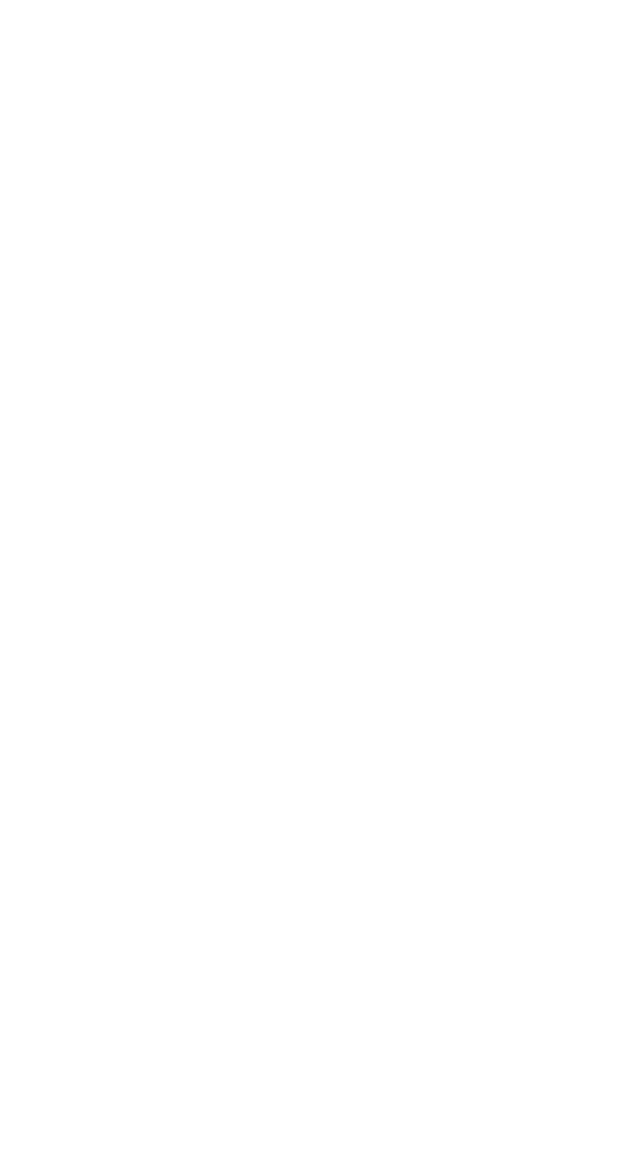
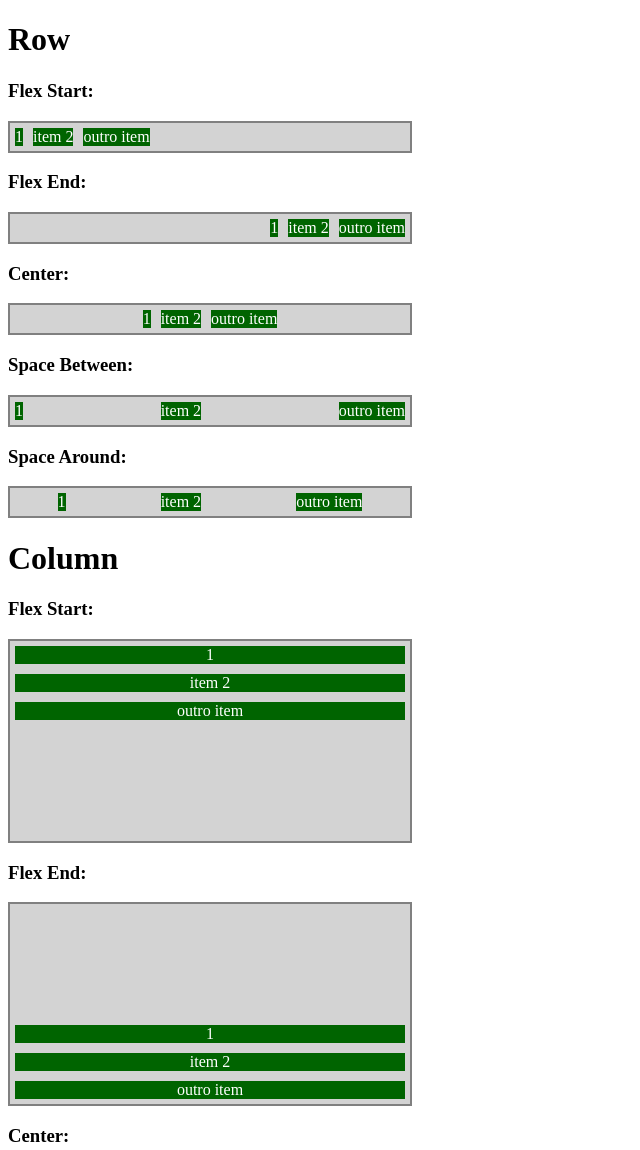
Before and after one commit to mariane-limoli/ImpulsoJavascript, a plain HTML site: page Justify Content/justify_content.html in a window 1280 px wide. Shown: the top 1150 px of the page, without its empty margins (0-640 px from the left). Before the commit the page ends 800 px from the top, so only its background shows below. Drawn offline with Linux system fonts and the light colour scheme.

Commit message:
justify content

```diff
--- a/Justify Content/justify_content.html
+++ b/Justify Content/justify_content.html
@@ -5,8 +5,116 @@
     <meta http-equiv="X-UA-Compatible" content="IE=edge">
     <meta name="viewport" content="width=device-width, initial-scale=1.0">
     <title>Introdução Justify Content</title>
+    <style>
+        .container{
+            background-color: lightgray;
+            max-width: 400px;
+            border: 2px solid gray;
+            margin: 0;
+            display: flex;
+        }
+
+        .item{
+            background-color: darkgreen;
+            margin: 5px;
+            text-align: center;
+            color: white;
+        }
+
+        .flex-start{
+            justify-content: flex-start;
+        }
+
+        .flex-end{
+            justify-content: flex-end;
+        }
+
+        .center{
+            justify-content: center;
+        }
+        .space-between{
+            justify-content: space-between;
+        }
+        .space-around{
+            justify-content: space-around;
+        }
+        .column{
+            flex-direction: column;
+            min-height: 200px;
+        }
+    </style>
 </head>
 <body>
+    <h1>Row</h1>
+    <h3>Flex Start:</h3>
+    <section class="container flex-start">
+        <div class="item">1</div>
+        <div class="item">item 2</div>
+        <div class="item">outro item</div>
+    </section>
 
+    <h3>Flex End:</h3>
+    <section class="container flex-end">
+        <div class="item">1</div>
+        <div class="item">item 2</div>
+        <div class="item">outro item</div>
+    </section>
+
+    <h3>Center:</h3>
+    <section class="container center">
+        <div class="item">1</div>
+        <div class="item">item 2</div>
+        <div class="item">outro item</div>
+    </section>
+
+    <h3>Space Between:</h3>
+    <section class="container space-between">
+        <div class="item">1</div>
+        <div class="item">item 2</div>
+        <div class="item">outro item</div>
+    </section>
+
+    <h3>Space Around:</h3>
+    <section class="container space-around">
+        <div class="item">1</div>
+        <div class="item">item 2</div>
+        <div class="item">outro item</div>
+    </section>
+
+    <h1>Column</h1>
+    <h3>Flex Start:</h3>
+    <section class="container flex-start column">
+        <div class="item">1</div>
+        <div class="item">item 2</div>
+        <div class="item">outro item</div>
+    </section>
+
+    <h3>Flex End:</h3>
+    <section class="container flex-end column">
+        <div class="item">1</div>
+        <div class="item">item 2</div>
+        <div class="item">outro item</div>
+    </section>
+
+    <h3>Center:</h3>
+    <section class="container center column">
+        <div class="item">1</div>
+        <div class="item">item 2</div>
+        <div class="item">outro item</div>
+    </section>
+
+    <h3>Space Between:</h3>
+    <section class="container space-between column">
+        <div class="item">1</div>
+        <div class="item">item 2</div>
+        <div class="item">outro item</div>
+    </section>
+
+    <h3>Space Around:</h3>
+    <section class="container space-around column">
+        <div class="item">1</div>
+        <div class="item">item 2</div>
+        <div class="item">outro item</div>
+    </section>
 </body>
 </html>
```
